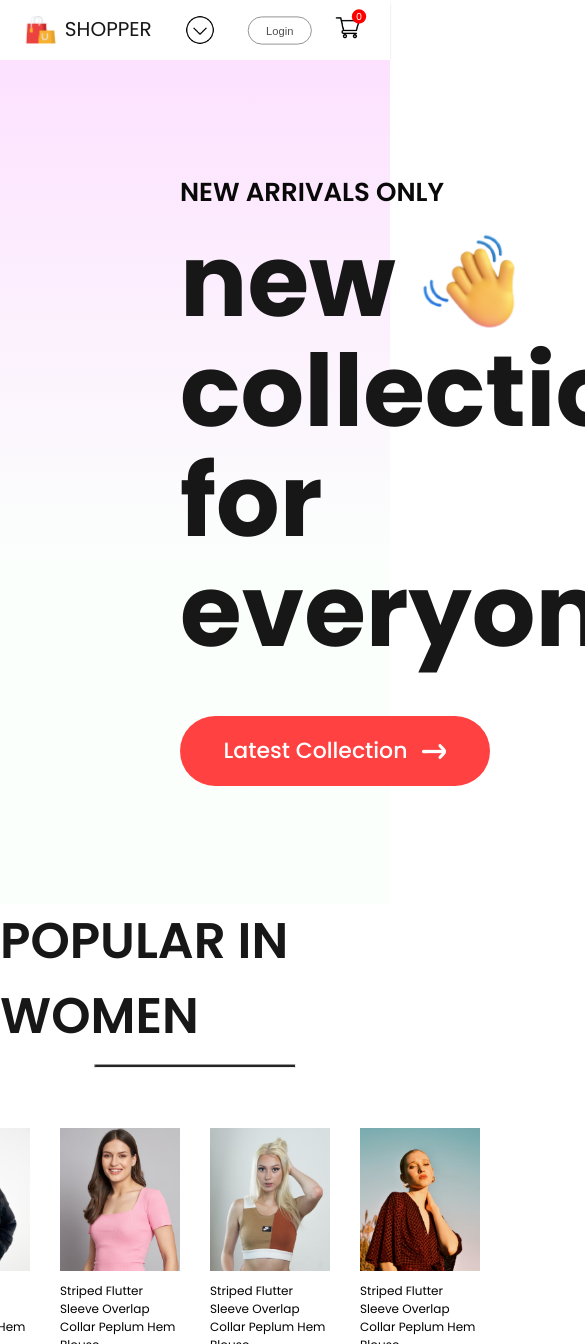
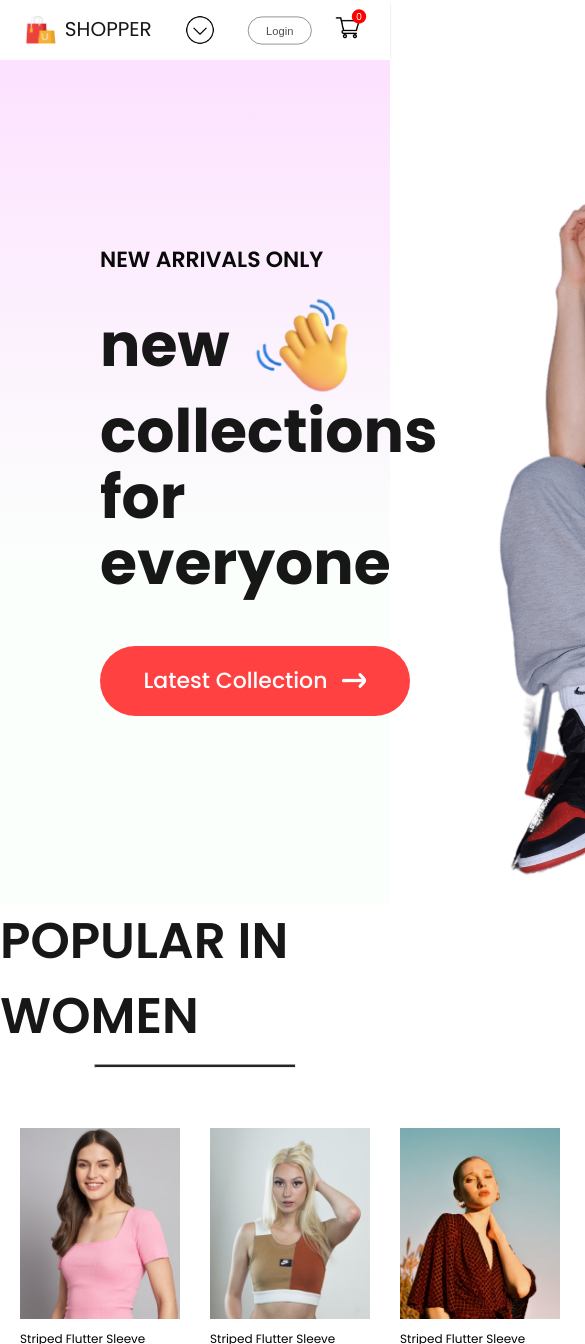
Before and after one commit to CoreyPhillipsOfficial/e-commerce-site, a React (Create React App) app in the folder frontend/: page / in a window 390 px wide. Shown: the top 1344 px of the page, 585 px wide, since content can reach past the window. Built offline with nearby package versions, Linux system fonts and the light colour scheme.

Commit message:
Hero media query

```diff
--- a/frontend/src/Components/Hero/Hero.css
+++ b/frontend/src/Components/Hero/Hero.css
@@ -57,3 +57,17 @@
     align-items: center;
     justify-content: center;
 }
+
+@media(max-width: 1280px) {
+    .hero-left {
+        padding-left: 100px;
+    }
+
+    .hero-left h2 {
+        font-size: 22px;
+    }
+
+    .hero-left p {
+        font-size: 60px;
+    }
+}
--- a/frontend/src/Components/Item/Item.css
+++ b/frontend/src/Components/Item/Item.css
@@ -77,3 +77,18 @@ media(max-width: 1024px) {
         font-size: 12px;
     }
 }
+
+@media(max-width: 500px) {
+    .item {
+        width: 160px;
+        font-size: 12px;
+    }
+
+    .item img {
+        width: 160px;
+    }
+
+    .item-price-old {
+        font-size: 12px;
+    }
+}
```
